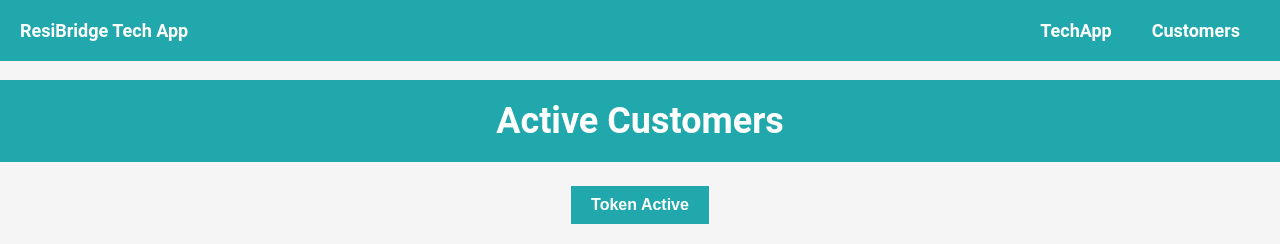
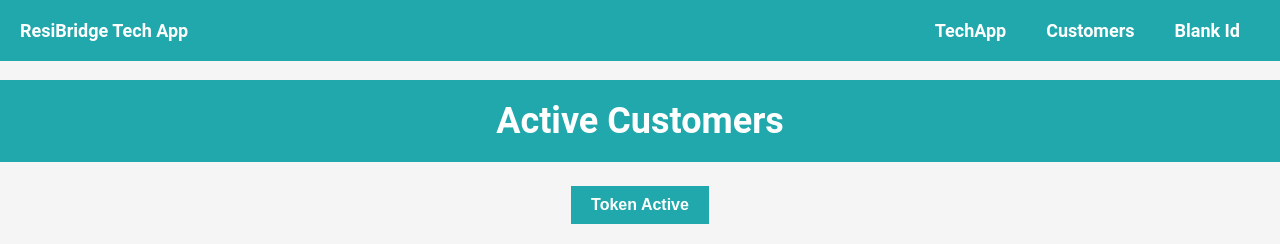
Before and after one commit to weinberghere/ResiBridgeApp, a Flask app: page /customers_active in a window 1280 px wide. Shown: the top 244 px of the page. Run offline with Flask 3, Linux system fonts and the light colour scheme; data that the repository does not hold is empty.

Commit message:
TestingChange

```diff
--- a/templates/customers_active.html
+++ b/templates/customers_active.html
@@ -20,6 +20,12 @@
               <div class="dropdown-content">
                 <a href="/customers">Customers</a>
                 <a href="/customers_active">Customers Active</a>
+              </div>
+            </li>
+            <li class="dropdown">
+              <a href="#" class="dropbtn">Blank Id</a>
+              <div class="dropdown-content">
+                <a href="/blank_id">BlankIDs</a>
               </div>
             </li>
           </ul>
```
